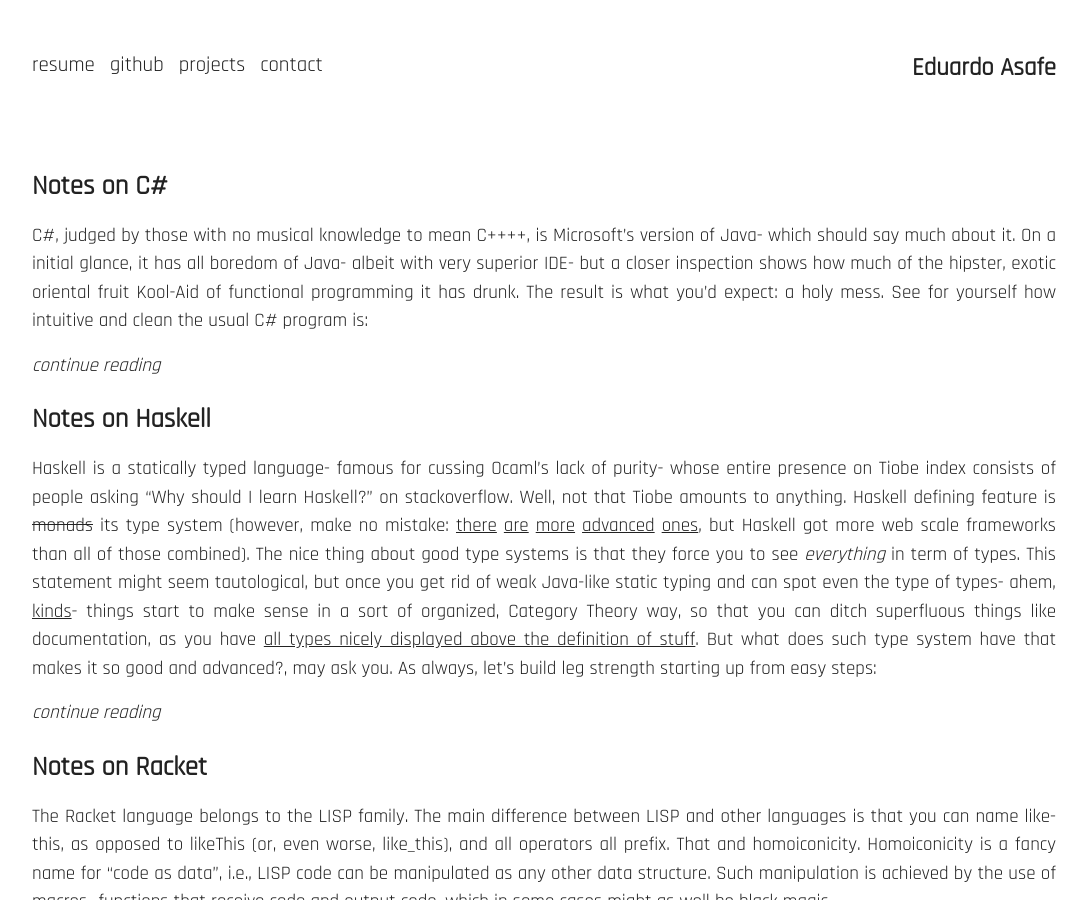
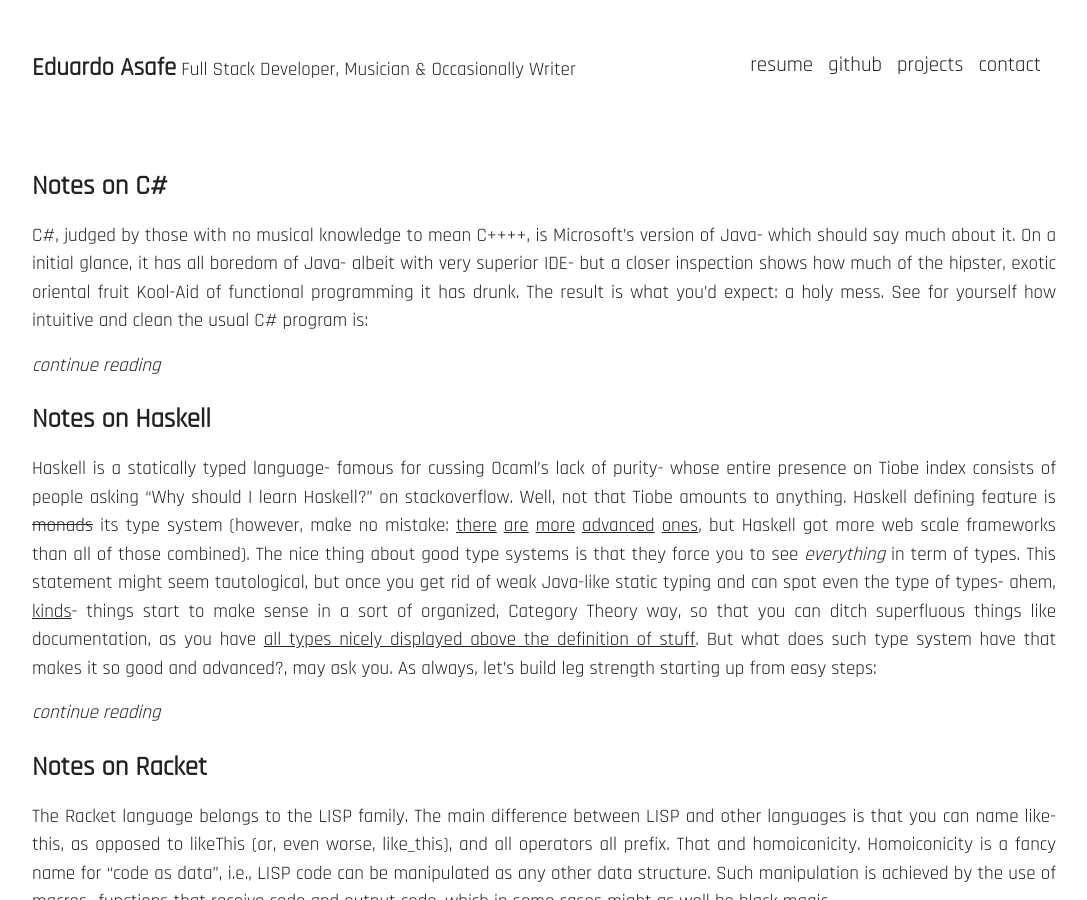
Before and after one commit to easafe/easafe.github.io, a Jekyll site: the page built from index.html, in a window 1280 px wide and 900 px high. Shown: the whole window, without its empty margins (96-1183 px from the left). Built offline with Jekyll 4.4.1, drawn with Linux system fonts in a browser that asks for light colours.

Commit message:
updated header

```diff
--- a/_includes/top.html
+++ b/_includes/top.html
@@ -17,6 +17,7 @@
 <body>
     <div class="page">
         <header class="page-header">
+           <span title="JavaScript, C#, Haskell, guitars and fiction"><a href="/" class="logo">Eduardo Asafe</a> Full Stack Developer, Musician & Occasionally Writer </span>
             <ul class="menu">
                 <li>
                     <a href="/resume">resume</a>
@@ -29,7 +30,7 @@
                     <ul>
                         <li><a href="insight-hack">InsightHack</a></li>
                         <li><a href="http://readnext.xyz">readNext</a></li>
-                        <li><a href="http://tldrwiki.xyz">TLDRWiki</a></li>
+                        <!--  <li><a href="http://tldrwiki.xyz">TLDRWiki</a></li> -->
                     </ul>
                 </li>
                 <li>
@@ -37,10 +38,10 @@
                      <ul>
                         <li><a href="mailto:azafeh@azafeh.com">email</a></li>
                         <li><a href="https://www.linkedin.com/in/eduardo-asafe-ribeiro-413597145/">linkedin</a></li>
-                        <li><a href="https://twitter.com/azafeh">twitter</a></li>
+                        <!--   <li><a href="https://twitter.com/azafeh">twitter</a></li> -->
                     </ul>
                 </li>
             </ul>
-            <span class="logo"><a href="/">Eduardo Asafe</a></span>
+
         </header>
         <article class="post">
```
